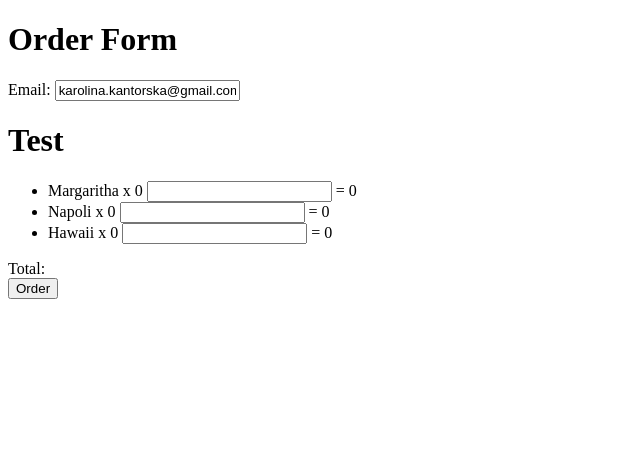
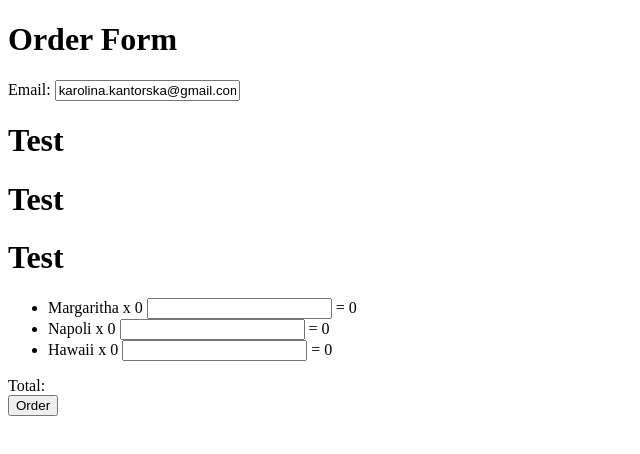
Before and after one commit to karolinakantorska/pizzaWithAnguar, an Angular app: page / in a window 1280 px wide. Shown: the top 454 px of the page, without its empty margins (0-640 px from the left). Built offline with nearby package versions, Linux system fonts and the light colour scheme.

Commit message:
comunication between components

```diff
--- a/src/app/app.component.html
+++ b/src/app/app.component.html
@@ -2,7 +2,10 @@
   Order Form
 </h1>
 <div>Email: <input type="text" [value]="order.email" /> </div>
-<app-order-item></app-order-item>
+<app-order-item
+  *ngFor= "let orderItem of order.orderItems"
+  [orderItem]="orderItem"
+></app-order-item>
 <ul>
   <!-- iterates pizzas in appComponent -->
   <li *ngFor="let orderItem of order.orderItems">
--- a/src/app/order-item.component.ts
+++ b/src/app/order-item.component.ts
@@ -1,4 +1,5 @@
 import { Component, OnInit, Input, Output, EventEmitter } from '@angular/core';
+import { OrderItem} from './pizza.model';
 
 
 @Component({
@@ -8,7 +9,7 @@ import { Component, OnInit, Input, Output, EventEmitter } from '@angular/core';
 })
 
 export class OrderItemComponent implements OnInit {
-
+  @Input() orderItem: OrderItem;
   constructor() { }
 
   ngOnInit() { }
```
